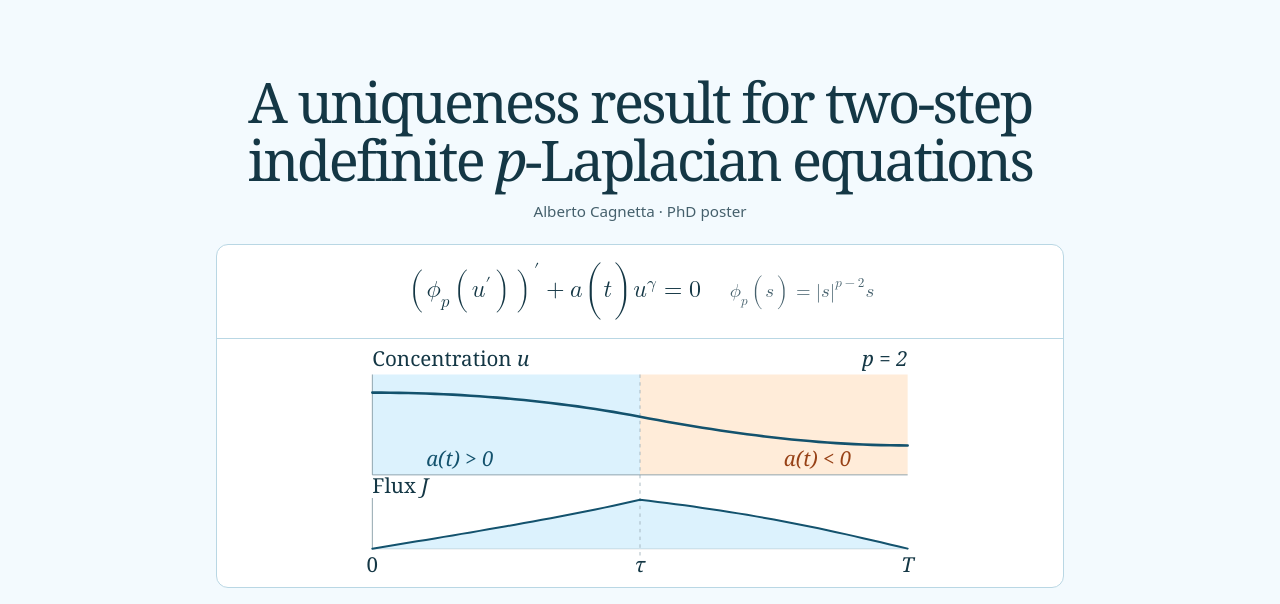
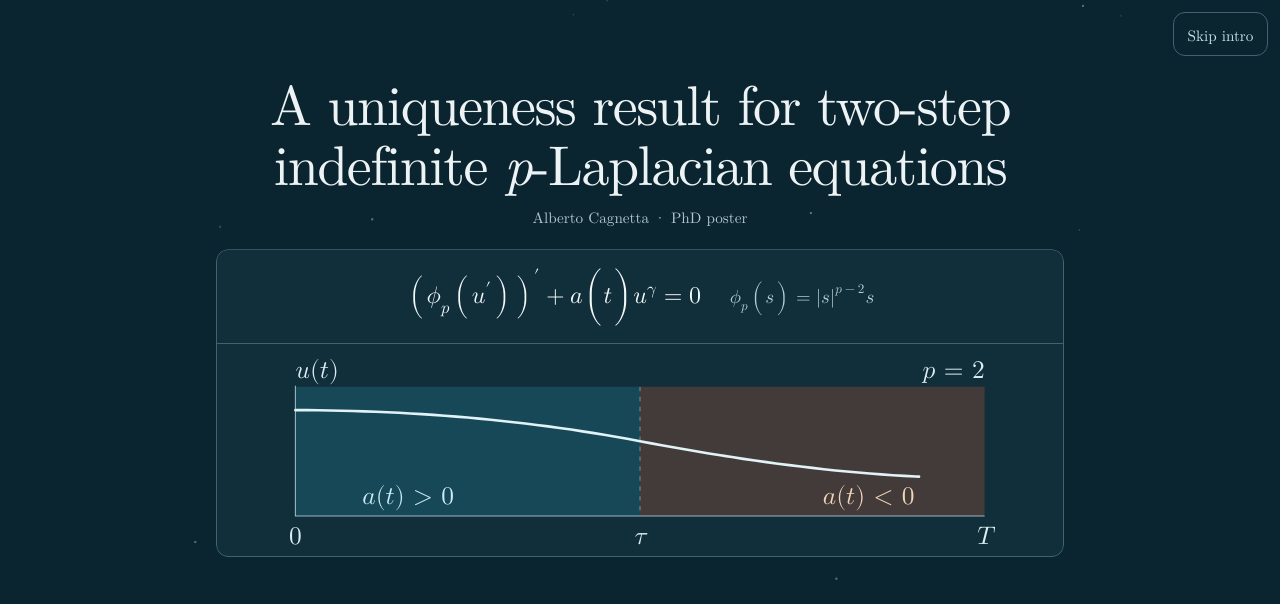
Before and after one commit to albertocagnetta/p-laplacian, a plain HTML site: page index.html in a window 1280 px wide. Shown: the top 604 px of the page. Drawn offline with Linux system fonts and the light colour scheme.

Commit message:
Refine poster with a dark petrol palette and slower intro

```diff
--- a/index.html
+++ b/index.html
@@ -3,7 +3,7 @@
 <head>
 <meta charset="utf-8">
 <meta name="viewport" content="width=device-width, initial-scale=1">
-<meta name="theme-color" content="#f3fafe">
+<meta name="theme-color" content="#0a2530">
 <meta name="page-type" content="software">
 <meta name="site-kind" content="software">
 <meta name="description" content="Explore the p-Laplacian poster by Alberto Cagnetta in augmented reality and watch the video on the ratio Q.">
@@ -14,33 +14,51 @@
 <meta property="og:image" content="https://albertocagnetta.github.io/p-laplacian/ar/target.png">
 <title>A uniqueness result for two-step indefinite p-Laplacian equations | Alberto Cagnetta</title>
 <style>
+@font-face {
+  font-family: "Poster Roman";
+  src: url("fonts/poster-roman.woff2") format("woff2");
+  font-style: normal;
+  font-display: swap;
+}
+@font-face {
+  font-family: "Poster Roman";
+  src: url("fonts/poster-italic.woff2") format("woff2");
+  font-style: italic;
+  font-display: swap;
+}
+@font-face {
+  font-family: "Poster Math";
+  src: url("fonts/poster-math.woff2") format("woff2");
+  font-display: swap;
+}
 :root {
-  color-scheme: light;
+  color-scheme: dark;
   --petrol: #13526d;
-  --ink: #143745;
-  --muted: #45606c;
-  --sky: #dcf2fd;
-  --paper: #f3fafe;
-  --line: #b9d7e4;
+  --ink: #f3f8f9;
+  --muted: #b8cdd4;
+  --sky: #c5e5ee;
+  --paper: #0a2530;
+  --panel: #102f3b;
+  --line: #416371;
   --radius: .75rem;
-  --serif: "STIX Two Text", "Iowan Old Style", Georgia, serif;
-  --sans: system-ui, sans-serif;
+  --serif: "Poster Roman", Georgia, serif;
+  --math: "Poster Math", math;
 }
 * { box-sizing: border-box; }
-body { margin: 0; background: var(--paper); color: var(--ink); font-family: var(--sans); }
-.hero { min-height: 100svh; display: grid; align-items: start; }
+body { margin: 0; background: var(--paper); color: var(--ink); font-family: var(--serif); }
+.hero { position: relative; display: grid; }
 .wrap {
   width: min(100% - 2 * clamp(1rem, 5vw, 3rem), 53rem);
   display: grid;
   gap: clamp(1rem, 2.8vh, 1.65rem);
   margin-inline: auto;
-  padding: clamp(2rem, 9svh, 5.5rem) 0 2rem;
+  padding: clamp(3rem, 9svh, 5.5rem) 0 1.25rem;
 }
 .poster header { text-align: center; }
 h1 {
   margin: 0 auto;
-  font: 500 clamp(1.92rem, 5vw, 3.5rem)/1.04 var(--serif);
-  letter-spacing: -.045em;
+  font: 400 clamp(1.92rem, 5vw, 3.5rem)/1.08 var(--serif);
+  letter-spacing: -.028em;
   text-wrap: balance;
 }
 h1 i { white-space: nowrap; }
@@ -48,7 +66,7 @@ h1 i { white-space: nowrap; }
 .equation {
   position: relative;
   display: grid;
-  background: #fff;
+  background: var(--panel);
   border: 1px solid var(--line);
   border-radius: var(--radius);
   overflow: hidden;
@@ -63,9 +81,9 @@ h1 i { white-space: nowrap; }
   padding: clamp(.7rem, 2.2vw, 1.1rem);
   border-bottom: 1px solid var(--line);
 }
-.formula math { font-size: clamp(1.03rem, 3.4vw, 1.5rem); }
+.formula math { font-family: var(--math); font-size: clamp(1.03rem, 3.4vw, 1.5rem); }
 .formula math + math { color: var(--muted); font-size: clamp(.9rem, 2.6vw, 1.18rem); }
-.equation svg { display: block; width: 100%; max-height: 15.5rem; padding: .45rem .35rem .2rem; }
+.equation svg { display: block; width: 100%; max-height: 13.25rem; padding: .4rem .35rem .15rem; }
 .actions { display: grid; grid-template-columns: repeat(2, minmax(0, 1fr)); gap: .7rem; }
 .action {
   display: grid;
@@ -77,41 +95,94 @@ h1 i { white-space: nowrap; }
   border: 1px solid var(--petrol);
   border-radius: var(--radius);
   text-decoration: none;
-  font-size: .95rem;
-  line-height: 1.3;
+  font-size: 1.06rem;
+  line-height: 1.18;
   transition: background-color .2s, transform .2s;
 }
 .action svg { width: 100%; height: auto; }
-.action strong { display: block; font-weight: 650; }
-.action small { display: block; margin-top: .1rem; font-size: .75rem; }
-.primary { background: var(--petrol); color: white; }
-.secondary { background: white; color: var(--petrol); border-color: var(--line); }
-.primary:hover { background: #0d3f54; }
-.secondary:hover { background: var(--sky); }
+.action strong { display: block; font-weight: 400; }
+.action small { display: block; margin-top: .1rem; font-size: .88rem; }
+.primary { background: var(--sky); color: #0c3543; border-color: var(--sky); }
+.secondary { background: var(--panel); color: var(--ink); border-color: var(--line); }
+.primary:hover { background: #e1f2f7; }
+.secondary:hover { background: #194250; }
 @media (hover: hover) { .action:hover { transform: translateY(-2px); } }
 .action:active { transform: translateY(1px); }
-:focus-visible { outline: 3px solid #a84815; outline-offset: 3px; }
-.intro-fill { position: absolute; inset: 0; background: var(--sky); pointer-events: none; opacity: 0; }
+:focus-visible { outline: 3px solid #f5c99d; outline-offset: 3px; }
+.intro-fill { position: absolute; inset: 0; background: #1c4655; pointer-events: none; opacity: 0; }
 .skip-intro, .skip-link {
   position: fixed; z-index: 2; top: .75rem; min-height: 2.75rem;
   padding: .55rem .85rem; border: 1px solid var(--line); border-radius: var(--radius);
-  background: var(--paper); color: var(--petrol); font: .85rem var(--sans);
+  background: var(--paper); color: var(--sky); font: .95rem var(--serif);
 }
 .skip-intro { right: .75rem; cursor: pointer; }
 .skip-link { left: .75rem; transform: translateY(-200%); }
 .skip-link:focus { transform: none; }
+#poster { position: relative; }
+.flow-background { position: fixed; inset: 0; overflow: hidden; pointer-events: none; }
+.flow-background span {
+  position: absolute;
+  top: var(--y);
+  left: var(--x);
+  width: var(--size);
+  height: var(--size);
+  border-radius: 50%;
+  background: #fff;
+  opacity: .21;
+  animation: drift var(--duration) var(--delay) linear infinite;
+}
+.flow-background.is-paused span { animation-play-state: paused; }
+@keyframes drift {
+  0% { transform: translateX(-8vw); opacity: 0; }
+  20%, 75% { opacity: .44; }
+  100% { transform: translate(13vw, -1.25vh); opacity: 0; }
+}
+.motion-controls { position: relative; display: flex; justify-content: center; padding: 0 1rem .5rem; }
+.motion-toggle {
+  background: none; color: var(--muted); border: 0; border-radius: .25rem;
+  font: .95rem var(--serif); min-height: 44px; padding-inline: .6rem; cursor: pointer;
+}
+.motion-toggle:hover { color: var(--ink); text-decoration: underline; }
 @media (max-width: 38rem) {
+  .flow-background span:nth-child(n + 16) { display: none; }
   .wrap { padding-top: clamp(1.5rem, 4svh, 2.5rem); }
   .actions { grid-template-columns: 1fr; }
   .author { margin-top: .6rem; }
 }
 @media (prefers-reduced-motion: reduce) {
+  .flow-background span { animation: none; }
   .action { transition: none; }
   .action:hover, .action:active { transform: none; }
 }
 </style>
 </head>
 <body>
+<div class="flow-background" aria-hidden="true">
+  <span style="--x:86%;--y:1%;--size:2px;--duration:29s;--delay:-33s"></span>
+  <span style="--x:25%;--y:28%;--size:1.5px;--duration:42s;--delay:-19s"></span>
+  <span style="--x:74%;--y:36%;--size:2px;--duration:34s;--delay:-7s"></span>
+  <span style="--x:33%;--y:61%;--size:1.5px;--duration:34s;--delay:-7s"></span>
+  <span style="--x:98%;--y:74%;--size:1.5px;--duration:26s;--delay:-13s"></span>
+  <span style="--x:9%;--y:86%;--size:1px;--duration:43s;--delay:-30s"></span>
+  <span style="--x:49%;--y:2%;--size:1px;--duration:39s;--delay:-2s"></span>
+  <span style="--x:12%;--y:29%;--size:1.5px;--duration:40s;--delay:-20s"></span>
+  <span style="--x:73%;--y:37%;--size:2px;--duration:39s;--delay:-15s"></span>
+  <span style="--x:99%;--y:51%;--size:1px;--duration:38s;--delay:-13s"></span>
+  <span style="--x:17%;--y:68%;--size:2px;--duration:41s;--delay:-7s"></span>
+  <span style="--x:70%;--y:94%;--size:1px;--duration:40s;--delay:-31s"></span>
+  <span style="--x:76%;--y:3%;--size:2px;--duration:41s;--delay:-33s"></span>
+  <span style="--x:63%;--y:27%;--size:1.5px;--duration:43s;--delay:-12s"></span>
+  <span style="--x:0%;--y:39%;--size:1px;--duration:26s;--delay:-30s"></span>
+  <span style="--x:48%;--y:62%;--size:1px;--duration:34s;--delay:-9s"></span>
+  <span style="--x:60%;--y:73%;--size:1.5px;--duration:38s;--delay:-19s"></span>
+  <span style="--x:94%;--y:85%;--size:1.5px;--duration:40s;--delay:-20s"></span>
+  <span style="--x:39%;--y:1%;--size:1px;--duration:32s;--delay:-20s"></span>
+  <span style="--x:87%;--y:29%;--size:1px;--duration:40s;--delay:-5s"></span>
+  <span style="--x:59%;--y:46%;--size:2px;--duration:26s;--delay:-12s"></span>
+  <span style="--x:55%;--y:56%;--size:1px;--duration:28s;--delay:-9s"></span>
+  <span style="--x:21%;--y:77%;--size:1.5px;--duration:40s;--delay:-8s"></span>
+  <span style="--x:25%;--y:95%;--size:2px;--duration:28s;--delay:-28s"></span>
+</div>
 <a class="skip-link" href="#poster">Skip to content</a>
 <button class="skip-intro" type="button" hidden>Skip intro</button>
 <main id="poster" class="poster">
@@ -127,25 +198,21 @@ h1 i { white-space: nowrap; }
       <mo>+</mo><mi>a</mi><mo>(</mo><mi>t</mi><mo>)</mo><msup><mi>u</mi><mi>γ</mi></msup><mo>=</mo><mn>0</mn></mrow></math>
       <math><mrow><msub><mi>ϕ</mi><mi>p</mi></msub><mo>(</mo><mi>s</mi><mo>)</mo><mo>=</mo><msup><mrow><mo>|</mo><mi>s</mi><mo>|</mo></mrow><mrow><mi>p</mi><mo>−</mo><mn>2</mn></mrow></msup><mi>s</mi></mrow></math>
     </div>
-    <svg data-visual viewBox="0 0 720 277" role="img" aria-labelledby="plot-title">
-      <title id="plot-title">Example with p = 2. The concentration decreases while the flux peaks at the interface.</title>
-      <path fill="#DCF2FD" d="M48 33H360V150H48Z"/>
-      <path fill="#FFECD9" d="M360 33H672V150H360Z"/>
-      <path fill="none" stroke="#9db0b9" stroke-dasharray="4 5" d="M360 33V246"/>
-      <path fill="none" stroke="#8097a2" d="M48 33V150H672M48 177V236H672"/>
-      <path class="profile" pathLength="1" d="M48.0 54.1 L58.4 54.1 L68.8 54.2 L79.2 54.4 L89.6 54.6 L100.0 54.9 L110.4 55.2 L120.8 55.6 L131.2 56.0 L141.6 56.5 L152.0 57.1 L162.4 57.7 L172.8 58.4 L183.2 59.2 L193.6 60.0 L204.0 60.8 L214.4 61.8 L224.8 62.8 L235.2 63.9 L245.6 65.0 L256.0 66.2 L266.4 67.5 L276.8 68.8 L287.2 70.2 L297.6 71.7 L308.0 73.3 L318.4 74.9 L328.8 76.6 L339.2 78.4 L349.6 80.3 L360.0 82.2 L370.4 84.2 L380.8 86.1 L391.2 88.0 L401.6 89.8 L412.0 91.6 L422.4 93.3 L432.8 95.0 L443.2 96.6 L453.6 98.2 L464.0 99.7 L474.4 101.2 L484.8 102.6 L495.2 103.9 L505.6 105.2 L516.0 106.4 L526.4 107.6 L536.8 108.7 L547.2 109.7 L557.6 110.6 L568.0 111.5 L578.4 112.3 L588.8 113.0 L599.2 113.6 L609.6 114.2 L620.0 114.6 L630.4 115.0 L640.8 115.3 L651.2 115.5 L661.6 115.6 L672.0 115.7" fill="none" stroke="#13526d" stroke-width="2.6" vector-effect="non-scaling-stroke" stroke-linecap="round"/>
-      <path d="M48.0 236.0 L58.4 234.3 L68.8 232.6 L79.2 230.9 L89.6 229.2 L100.0 227.5 L110.4 225.8 L120.8 224.1 L131.2 222.3 L141.6 220.6 L152.0 218.8 L162.4 217.1 L172.8 215.3 L183.2 213.5 L193.6 211.7 L204.0 209.9 L214.4 208.1 L224.8 206.2 L235.2 204.3 L245.6 202.4 L256.0 200.5 L266.4 198.5 L276.8 196.5 L287.2 194.5 L297.6 192.4 L308.0 190.3 L318.4 188.2 L328.8 186.0 L339.2 183.7 L349.6 181.4 L360.0 179.0 L370.4 180.2 L380.8 181.5 L391.2 182.8 L401.6 184.2 L412.0 185.5 L422.4 187.0 L432.8 188.5 L443.2 190.0 L453.6 191.6 L464.0 193.2 L474.4 194.9 L484.8 196.6 L495.2 198.4 L505.6 200.2 L516.0 202.1 L526.4 204.0 L536.8 206.0 L547.2 208.1 L557.6 210.2 L568.0 212.3 L578.4 214.6 L588.8 216.8 L599.2 219.1 L609.6 221.4 L620.0 223.8 L630.4 226.2 L640.8 228.6 L651.2 231.1 L661.6 233.5 L672.0 236.0 L672 236H48Z" fill="#DCF2FD"/>
-      <path d="M360 177V236" fill="none" stroke="#9db0b9" stroke-dasharray="4 5"/>
-      <path d="M48.0 236.0 L58.4 234.3 L68.8 232.6 L79.2 230.9 L89.6 229.2 L100.0 227.5 L110.4 225.8 L120.8 224.1 L131.2 222.3 L141.6 220.6 L152.0 218.8 L162.4 217.1 L172.8 215.3 L183.2 213.5 L193.6 211.7 L204.0 209.9 L214.4 208.1 L224.8 206.2 L235.2 204.3 L245.6 202.4 L256.0 200.5 L266.4 198.5 L276.8 196.5 L287.2 194.5 L297.6 192.4 L308.0 190.3 L318.4 188.2 L328.8 186.0 L339.2 183.7 L349.6 181.4 L360.0 179.0 L370.4 180.2 L380.8 181.5 L391.2 182.8 L401.6 184.2 L412.0 185.5 L422.4 187.0 L432.8 188.5 L443.2 190.0 L453.6 191.6 L464.0 193.2 L474.4 194.9 L484.8 196.6 L495.2 198.4 L505.6 200.2 L516.0 202.1 L526.4 204.0 L536.8 206.0 L547.2 208.1 L557.6 210.2 L568.0 212.3 L578.4 214.6 L588.8 216.8 L599.2 219.1 L609.6 221.4 L620.0 223.8 L630.4 226.2 L640.8 228.6 L651.2 231.1 L661.6 233.5 L672.0 236.0" fill="none" stroke="#13526d" stroke-width="2" vector-effect="non-scaling-stroke" stroke-linecap="round"/>
-      <g font-family="Georgia, serif" font-size="24" fill="#143745">
-        <text x="48" y="23">Concentration <tspan font-style="italic">u</tspan></text>
-        <text x="672" y="23" text-anchor="end" font-style="italic">p = 2</text>
-        <text x="150" y="140" fill="#13526d" font-style="italic" text-anchor="middle">a(t) &gt; 0</text>
-        <text x="567" y="140" fill="#974116" font-style="italic" text-anchor="middle">a(t) &lt; 0</text>
-        <text x="48" y="171">Flux <tspan font-style="italic">J</tspan></text>
-        <text x="48" y="263" text-anchor="middle">0</text>
-        <text x="360" y="263" text-anchor="middle" font-style="italic">τ</text>
-        <text x="672" y="263" text-anchor="middle" font-style="italic">T</text>
+    <svg data-visual viewBox="0 0 720 184" role="img" aria-labelledby="plot-title" focusable="false">
+      <title id="plot-title">Decreasing solution u(t) with an inflection at the interface, shown for p = 2.</title>
+      <path fill="#174858" d="M48 33H360V150H48Z"/>
+      <path fill="#433b39" d="M360 33H672V150H360Z"/>
+      <path fill="none" stroke="#92aab1" stroke-opacity=".68" stroke-dasharray="4 5" d="M360 33V150"/>
+      <path fill="none" stroke="#9bb5bd" d="M48 32V150H672"/>
+      <path class="profile" pathLength="1" d="M48.0 54.1 L58.4 54.1 L68.8 54.2 L79.2 54.4 L89.6 54.6 L100.0 54.9 L110.4 55.2 L120.8 55.6 L131.2 56.0 L141.6 56.5 L152.0 57.1 L162.4 57.7 L172.8 58.4 L183.2 59.2 L193.6 60.0 L204.0 60.8 L214.4 61.8 L224.8 62.8 L235.2 63.9 L245.6 65.0 L256.0 66.2 L266.4 67.5 L276.8 68.8 L287.2 70.2 L297.6 71.7 L308.0 73.3 L318.4 74.9 L328.8 76.6 L339.2 78.4 L349.6 80.3 L360.0 82.2 L370.4 84.2 L380.8 86.1 L391.2 88.0 L401.6 89.8 L412.0 91.6 L422.4 93.3 L432.8 95.0 L443.2 96.6 L453.6 98.2 L464.0 99.7 L474.4 101.2 L484.8 102.6 L495.2 103.9 L505.6 105.2 L516.0 106.4 L526.4 107.6 L536.8 108.7 L547.2 109.7 L557.6 110.6 L568.0 111.5 L578.4 112.3 L588.8 113.0 L599.2 113.6 L609.6 114.2 L620.0 114.6 L630.4 115.0 L640.8 115.3 L651.2 115.5 L661.6 115.6 L672.0 115.7" fill="none" stroke="#e2f3f7" stroke-width="2.6" vector-effect="non-scaling-stroke" stroke-linecap="round"/>
+      <g style="font-family:var(--math)" font-size="23" fill="#dcecf0">
+        <text x="48" y="25">𝑢(𝑡)</text>
+        <text x="672" y="25" text-anchor="end">𝑝 = 2</text>
+        <text x="150" y="139" fill="#ccecf5" text-anchor="middle">𝑎(𝑡) &gt; 0</text>
+        <text x="567" y="139" fill="#f3d3b9" text-anchor="middle">𝑎(𝑡) &lt; 0</text>
+        <text x="48" y="175" text-anchor="middle">0</text>
+        <text x="360" y="175" text-anchor="middle">𝜏</text>
+        <text x="672" y="175" text-anchor="middle">𝑇</text>
       </g>
     </svg>
     <div class="intro-fill" aria-hidden="true"></div>
@@ -165,9 +232,23 @@ h1 i { white-space: nowrap; }
 </div>
 </section>
 </main>
+<div class="motion-controls"><button class="motion-toggle" type="button" hidden>Pause background</button></div>
 <script>
 (() => {
   const motion = window.matchMedia('(prefers-reduced-motion: reduce)');
+  const background = document.querySelector('.flow-background');
+  const toggle = document.querySelector('.motion-toggle');
+  let introRunning = false;
+  function updateMotionControl() {
+    toggle.hidden = motion.matches || introRunning;
+  }
+  toggle.addEventListener('click', () => {
+    const paused = background.classList.toggle('is-paused');
+    toggle.textContent = paused ? 'Resume background' : 'Pause background';
+  });
+  motion.addEventListener('change', updateMotionControl);
+  updateMotionControl();
+
   const panel = document.querySelector('.equation');
   if (motion.matches || !panel.animate || window.scrollY > 0) return;
 
@@ -194,19 +275,21 @@ h1 i { white-space: nowrap; }
 
   play(panel, [
     { offset: 0, clipPath: square(8, 4), transform: centered, opacity: 0, easing: ease },
-    { offset: .21, clipPath: square(size, radius), transform: centered, opacity: 1, easing: ease },
-    { offset: .47, clipPath: full, transform: centered, opacity: 1 },
-    { offset: .73, clipPath: full, transform: centered, opacity: 1, easing: ease },
+    { offset: .12, clipPath: square(size, radius), transform: centered, opacity: 1, easing: ease },
+    { offset: .25, clipPath: full, transform: centered, opacity: 1 },
+    { offset: .78, clipPath: full, transform: centered, opacity: 1, easing: ease },
     { offset: 1, clipPath: full, transform: 'translateY(0)', opacity: 1 }
-  ], 2900, 0, 'linear');
-  play(panel.querySelector('.intro-fill'), [{ opacity: 1 }, { opacity: 0 }], 240, 1360);
-  play(profile, [{ strokeDasharray: '1', strokeDashoffset: 1 }, { strokeDasharray: '1', strokeDashoffset: 0 }], 640, 1470);
-  play(header, [{ opacity: 0 }, { opacity: 1 }], 430, 2520);
+  ], 5200, 0, 'linear');
+  play(panel.querySelector('.intro-fill'), [{ opacity: 1 }, { opacity: 0 }], 520, 1300);
+  play(profile, [{ strokeDasharray: '1', strokeDashoffset: 1 }, { strokeDasharray: '1', strokeDashoffset: 0 }], 1950, 1740);
+  play(header, [{ opacity: 0 }, { opacity: 1 }], 720, 4500);
   const reveal = [{ opacity: 0, transform: 'translateY(10px)' }, { opacity: 1, transform: 'translateY(0)' }];
-  const arButton = play(buttons[0], reveal, 380, 2900);
-  const videoButton = play(buttons[1], reveal, 380, 3180);
+  const arButton = play(buttons[0], reveal, 520, 5200);
+  const videoButton = play(buttons[1], reveal, 520, 5700);
   buttons.forEach(button => { button.inert = true; });
   skip.hidden = false;
+  introRunning = true;
+  updateMotionControl();
 
   function finish() {
     const focusWasOnSkip = document.activeElement === skip;
@@ -214,6 +297,8 @@ h1 i { white-space: nowrap; }
     buttons.forEach(button => { button.inert = false; });
     if (focusWasOnSkip) buttons[0].focus();
     skip.hidden = true;
+    introRunning = false;
+    updateMotionControl();
     window.removeEventListener('resize', finish);
     motion.removeEventListener('change', finish);
   }
```
Also changed, not shown: fonts/NOTICE.txt (added), fonts/poster-italic.woff2 (added), fonts/poster-math.woff2 (added), fonts/poster-roman.woff2 (added).
